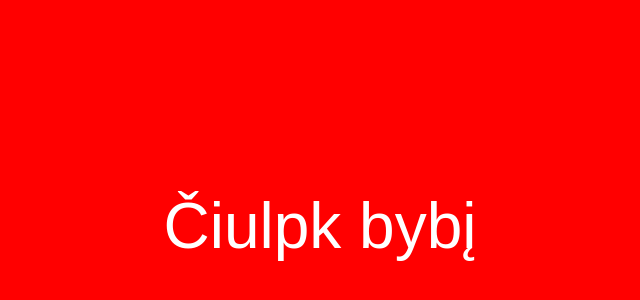
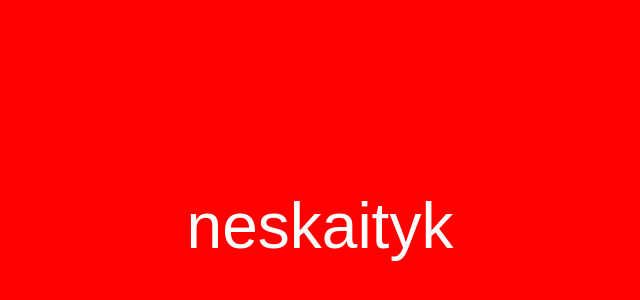
Before and after one commit to Irenijusxcv/domainPlaceholder, a plain HTML site: page index.html in a window 1280 px wide. Shown: the part 174-474 px from the top of the page, without its empty margins (320-960 px from the left). Drawn offline with Linux system fonts and the light colour scheme.

Commit message:
Update index.html

```diff
--- a/index.html
+++ b/index.html
@@ -31,6 +31,6 @@
     </style>
 </head>
 <body>
-    Čiulpk bybį
+    neskaityk
 </body>
 </html>
```
